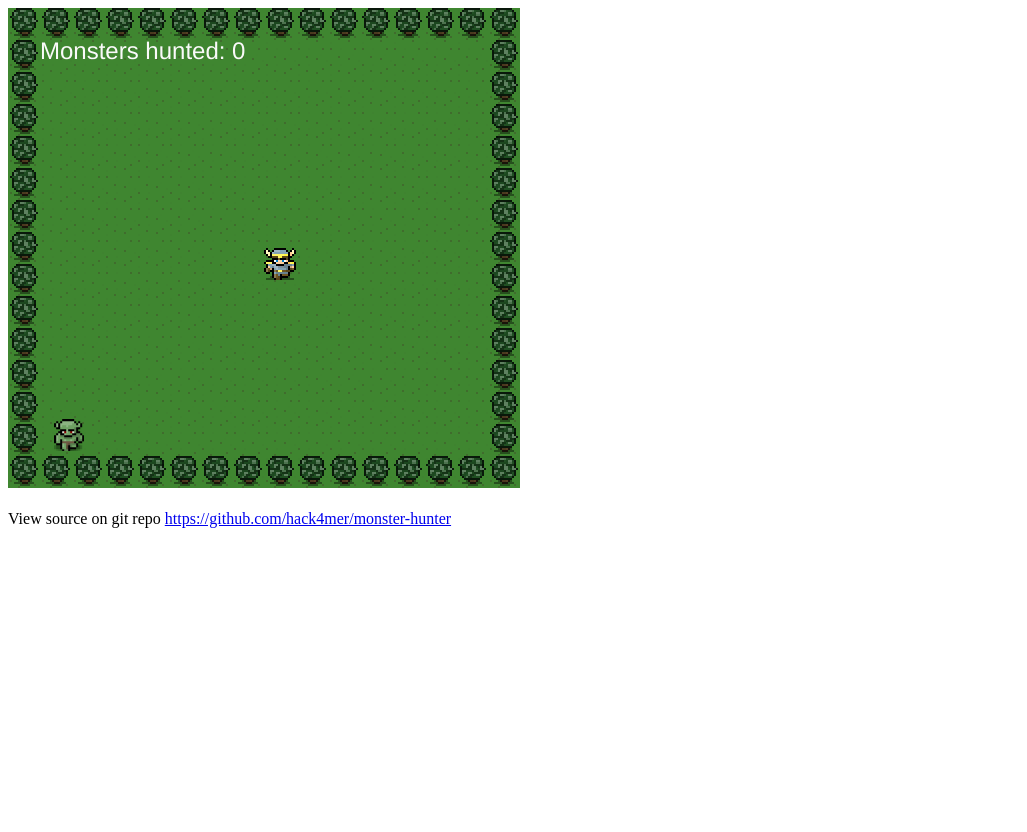
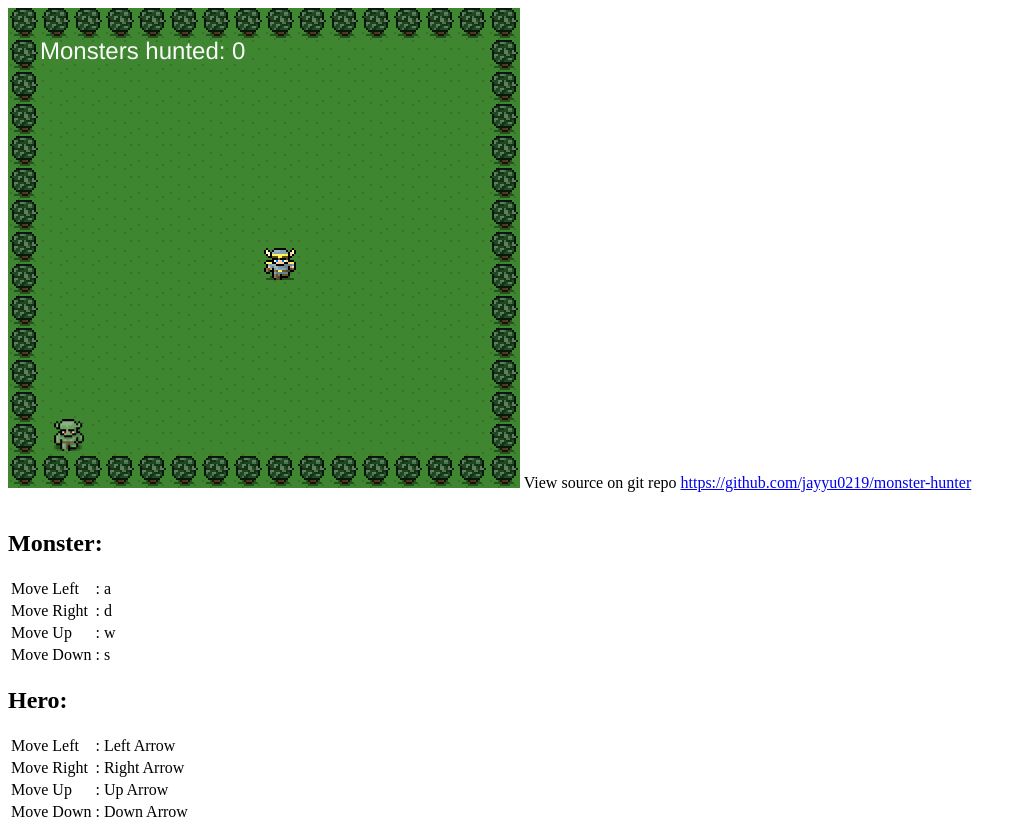
Before and after one commit to hack4mer/monster-hunter, a plain HTML site: page index.html in a window 1280 px wide. Shown: the whole page, without its empty margins (0-1027 px from the left). Before the commit the page ends 800 px from the top, so only its background shows below. Drawn offline with Linux system fonts and the light colour scheme.

Commit message:
Update index.html

```diff
--- a/index.html
+++ b/index.html
@@ -7,7 +7,48 @@
 	</head>
 	<body>
         <script src="js/game.js"></script>
+	View source on git repo <a href="https://github.com/jayyu0219/monster-hunter">https://github.com/jayyu0219/monster-hunter</a>
         <br><br>
-        View source on git repo <a href="https://github.com/hack4mer/monster-hunter">https://github.com/hack4mer/monster-hunter</a>
+		<h2>Monster: </h2>
+		<table>
+			<tr>
+				<td>Move Left</td>
+				<td> : a</td>
+			</tr>
+			<tr>
+				<td>Move Right</td>
+				<td> : d</td>
+			</tr>
+			<tr>
+				<td>Move Up</td>
+				<td> : w</td>
+			</tr>
+			<tr>
+				<td>Move Down</td>
+				<td> : s</td>
+			</tr>
+		</table>
+
+		<h2>Hero: </h2>
+		<table>
+			<tr>
+				<td>Move Left</td>
+				<td> : Left Arrow</td>
+			</tr>
+			<tr>
+				<td>Move Right</td>
+				<td> : Right Arrow</td>
+			</tr>
+			<tr>
+				<td>Move Up</td>
+				<td> : Up Arrow</td>
+			</tr>
+			<tr>
+				<td>Move Down</td>
+				<td> : Down Arrow</td>
+			</tr>
+		</table>
+
+
 	</body>
 </html>
```
